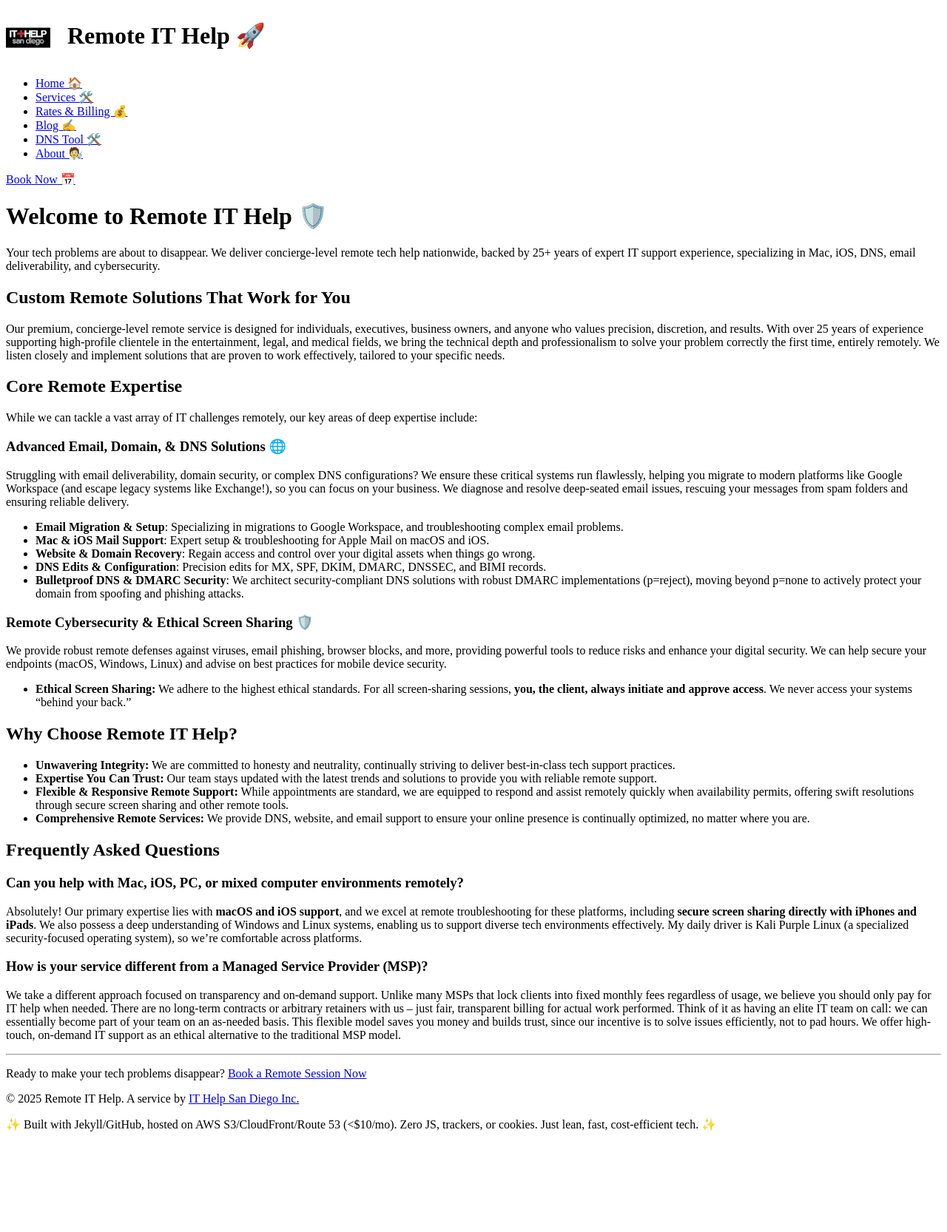
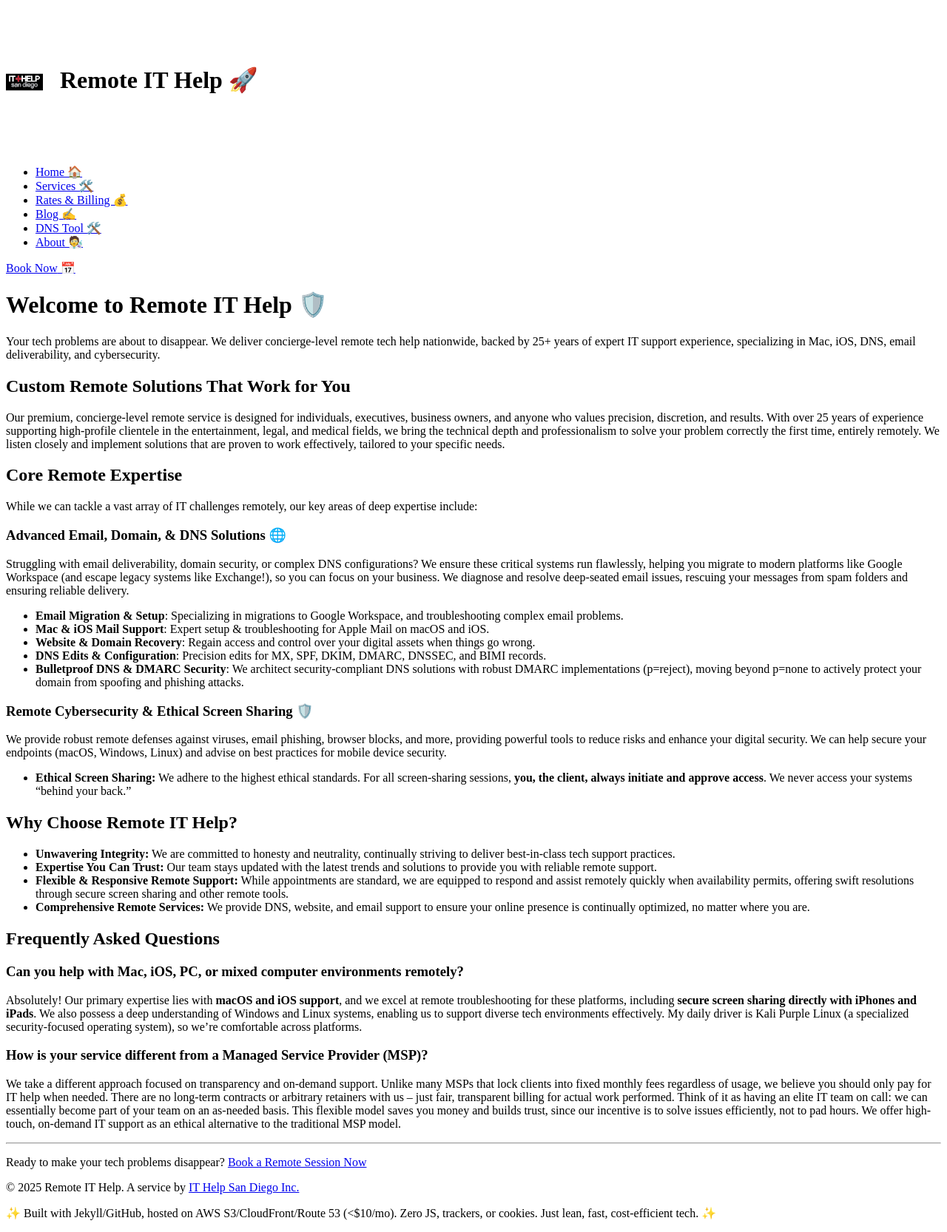
Before and after one commit to careyjames/remote-it-help-site, a Jekyll site: the page built from index.md, in a window 1280 px wide. Shown: the whole page at 74% size. Built offline with Jekyll 4.4.1, drawn with Linux system fonts in a browser that asks for light colours; before the commit the page ends 1546 px from its top, so only the background shows below that.

Commit message:
Update default.html

```diff
--- a/_layouts/default.html
+++ b/_layouts/default.html
@@ -72,7 +72,7 @@
     <header class="container">
       <h1>
   <a href="{{ '/' | relative_url }}" style="text-decoration: none; color: inherit;">
-    <img src="/assets/images/logo.svg" alt="{{ site.title }} Logo" width="60" height="60" style="vertical-align: middle; margin-right: 15px;">
+    <img src="/assets/images/logo.svg" alt="{{ site.title }} Logo" width="50" height="180" style="vertical-align: middle; margin-right: 15px;">
     {{ site.title }} 🚀
   </a>
 </h1>
```
